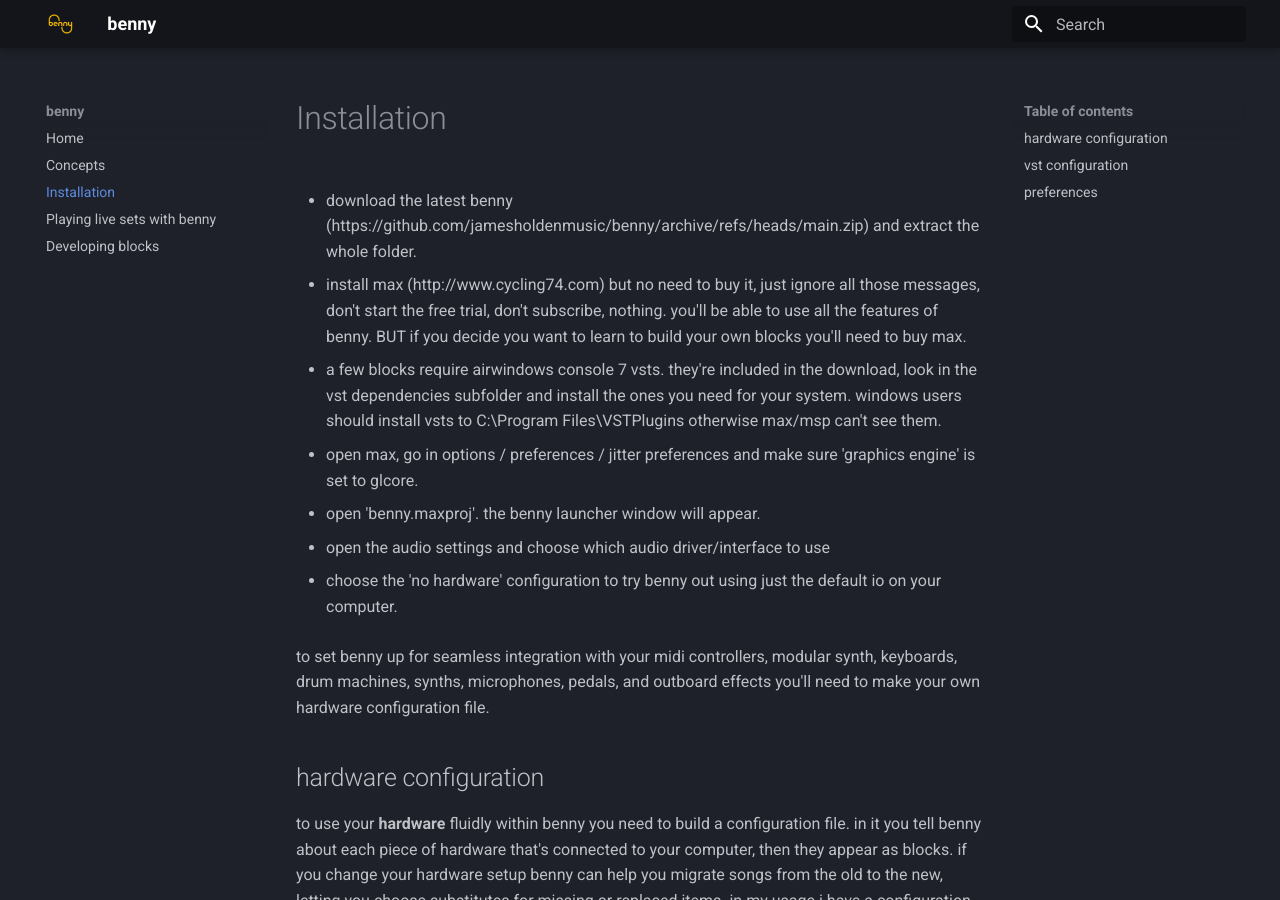
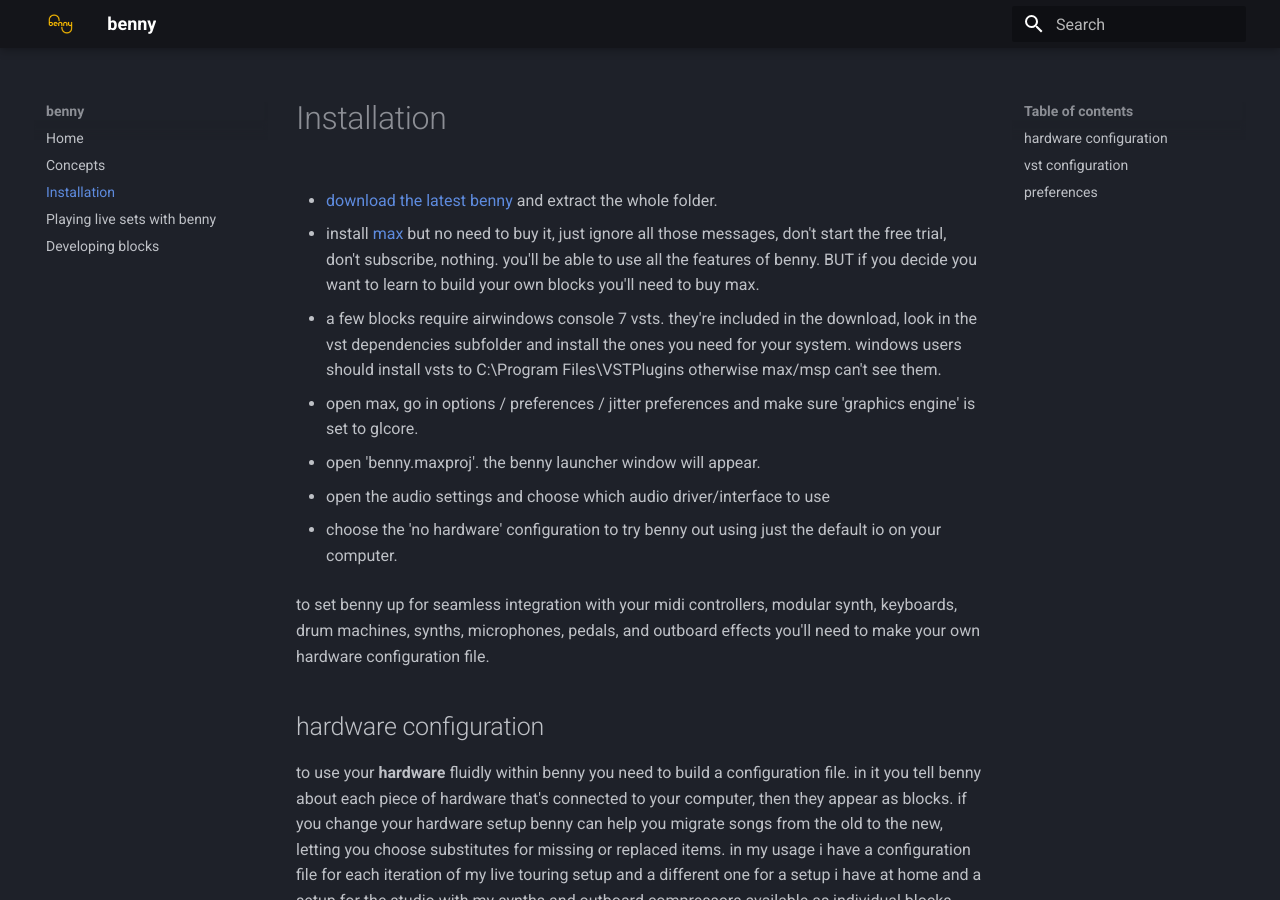
Before and after one commit to playbenny/benny_manual, an MkDocs documentation site: the page built from docs/installation.md, in a window 1280 px wide and 900 px high. Built offline with MkDocs 1.6.1 and Material for MkDocs 9.7.7, drawn with Linux system fonts in a browser that asks for light colours.

Commit message:
Update installation.md

```diff
--- a/docs/installation.md
+++ b/docs/installation.md
@@ -1,6 +1,6 @@
-- download the latest benny (https://github.com/jamesholdenmusic/benny/archive/refs/heads/main.zip) and extract the whole folder.
+- [download the latest benny](https://github.com/jamesholdenmusic/benny/archive/refs/heads/main.zip) and extract the whole folder.
 
-- install max (http://www.cycling74.com) but no need to buy it, just ignore all those messages, don't start the free trial, don't subscribe, nothing. you'll be able to use all the features of benny. BUT if you decide you want to learn to build your own blocks you'll need to buy max.
+- install [max](http://www.cycling74.com) but no need to buy it, just ignore all those messages, don't start the free trial, don't subscribe, nothing. you'll be able to use all the features of benny. BUT if you decide you want to learn to build your own blocks you'll need to buy max.
 
 - a few blocks require airwindows console 7 vsts. they're included in the download, look in the vst dependencies subfolder and install the ones you need for your system. windows users should install vsts to C:\Program Files\VSTPlugins otherwise max/msp can't see them.
 
```
